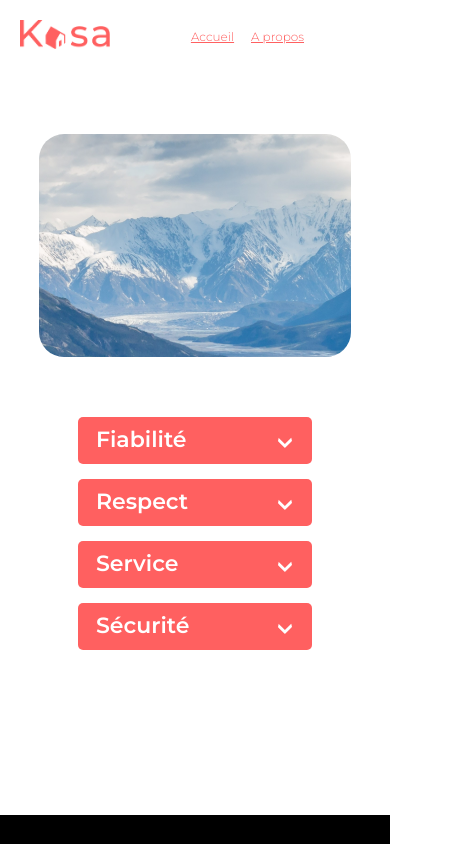
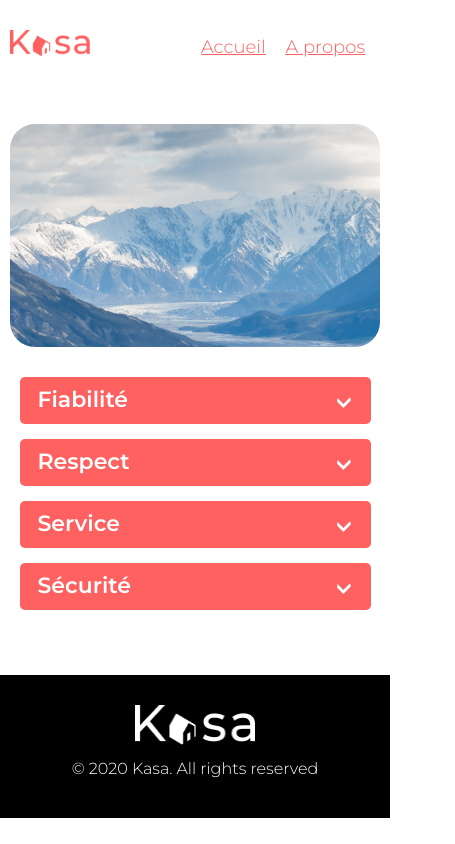
Before and after one commit to reda-madjoub/MadjoubReda_P11_05092021, a React (Create React App) app: page /about in a window 390 px wide. Shown: the top 844 px of the page, 455 px wide, since content can reach past the window. Built offline with nearby package versions, Linux system fonts and the light colour scheme.

Commit message:
about page responsive

```diff
--- a/src/component/Accordion.css
+++ b/src/component/Accordion.css
@@ -1,3 +1,6 @@
+.ourValues {
+    padding-bottom: 50px;
+}
 .ourValues img {
     width: 80%;
     height: 223px;
@@ -9,6 +12,7 @@
     -ms-border-radius: 25px;
     -o-border-radius: 25px;
     cursor: default;
+    margin: 30px 0;
 }
 .principle {
     width: 60%;
@@ -94,3 +98,13 @@
     -ms-transform: rotate(180deg);
     -o-transform: rotate(180deg);
 }
+
+@media (max-width: 800px) {
+    .ourValues > img {
+        width: 95%;
+        height: 223px;
+    }
+    .principle {
+        width: 90%;
+    }
+}
--- a/src/component/Footer.css
+++ b/src/component/Footer.css
@@ -1,16 +1,21 @@
-footer {
+.footer {
     background: #000;
     display: flex;
     justify-content: center;
     align-items: center;
     flex-flow: column nowrap;
-    padding: 0px 0px 30px 0px;
+    padding: 30px 0px 30px 0px;
 }
-img {
+.footer img {
     width: 120px;
     height: 40px;
 }
-p {
+.footer p {
+    padding: 10px 0;
     color: #fff;
     font-weight: 500;
 }
+@media (max-width: 450px) {
+
+}
+@media (max-width: 350px) {}
--- a/src/component/Footer.js
+++ b/src/component/Footer.js
@@ -6,7 +6,7 @@ import logo_footer from "../img/LOGO _FOOTER.png"
 export default class Footer extends Component {
     render() {
         return (
-            <footer>
+            <footer className="footer">
                 <NavLink to="/">
                     <img src={logo_footer} alt="logo dark version"/>
                 </NavLink>
--- a/src/component/Header.css
+++ b/src/component/Header.css
@@ -4,18 +4,18 @@
     box-sizing: border-box;
 }
 
-header {
+.header {
     display: flex;
     flex-flow: row nowrap;
     justify-content: space-between;
     width: 100%;
 }
 
-img {
+.header img {
     margin: 60px 200px;
     cursor: pointer;
 }
-ul {
+.headerLink {
     width: 250px;
     margin: 60px 200px 60px 0;
     list-style: none;
@@ -25,7 +25,7 @@ ul {
     align-items: center;
 }
 
-li {
+.headerLink li {
     width: 120px;
     cursor: pointer;
     font-size: 24px;
@@ -36,38 +36,35 @@ li {
     -moz-text-decoration-line: underline;
 }
 
-@media screen and (max-width : 990px) {
-    header {
-      justify-content: space-around;
+@media (max-width: 900px) {
+    .header img {
+        margin: 60px 0px 60px 20px;
+    }
+    .headerLink {
+        width: 250px;
+        margin: 60px 20px 60px 0;
     }
 
-    img {
-    }
-    ul {
-        height: 100%;
-    }
-    header ul li {
-
+    .headerLink li {
+        width: 120px;
+        font-size: 24px;
     }
 }
-@media screen and (max-width : 450px) {
-    header {
-        width: 100%;
-        justify-content: space-between;
+@media (max-width: 550px) {
+    .header img {
+        width: 80px;
+        height: auto;
+        margin: 30px 0px 30px 10px;
+    }
+    .headerLink {
+        justify-content: flex-end;
+        width: 50%;
+        margin: 30px 5px 30px 10px;
     }
 
-    header img {
-        margin: 20px 0px 2px 20px ;
-        width: 90px;
-        height: auto;
-    }
-    ul {
-        margin: 20px 20px 20px 0px;
-    }
-    li {
-        width: 65px !important;
-        text-align: center;
-        font-size: 12px;
-        width: 80px;
+    .headerLink li {
+        margin-right: 20px;
+        width: 100%;
+        font-size: 18px;
     }
 }
--- a/src/component/Header.js
+++ b/src/component/Header.js
@@ -7,11 +7,11 @@ export default class Header extends Component {
     render() {
 
         return (
-            <header>
+            <header className="header">
             <Link to="/">
                 <img src={logo} alt="logo Kasa"/>
             </Link>
-                <ul>
+                <ul className="headerLink">
                 <NavLink to='/'>
                     <li>Accueil</li>
                 </NavLink>
```
